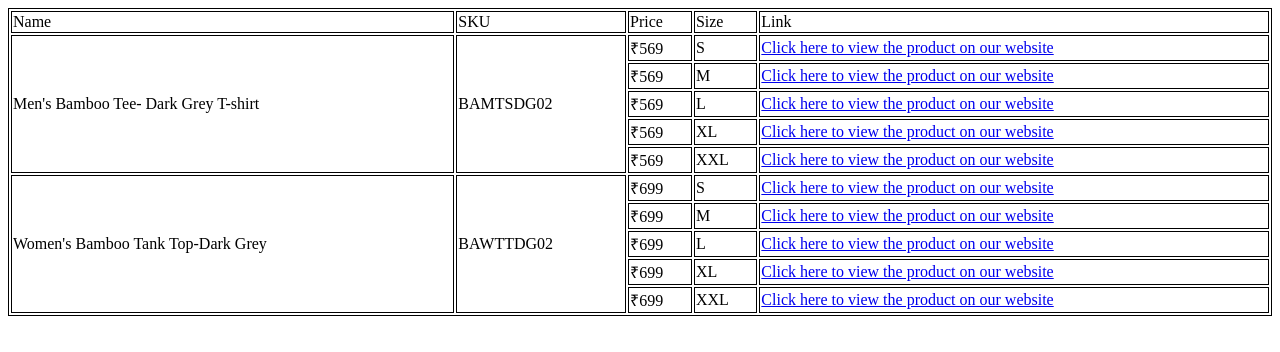
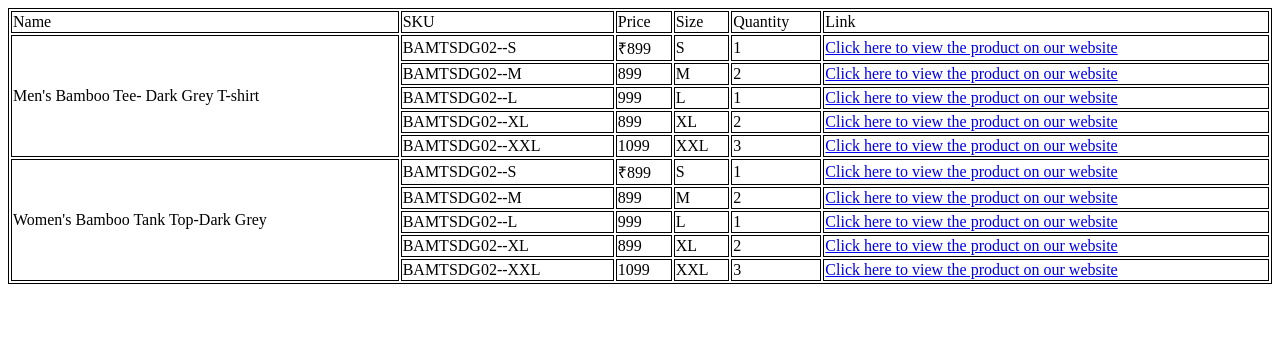
Before and after one commit to Brauxel/woodwose-connector-frontend, a React (Create React App) app: page /woocommerce-inventory in a window 1280 px wide. Shown: the top 352 px of the page. Built offline with nearby package versions, Linux system fonts and the light colour scheme.

Commit message:
[Aakash Bhatia]-[Setup WooCommerce Inventory page]-[dynamic rendering of table]

```diff
--- a/src/components/pages/WooCommerceInventory/index.tsx
+++ b/src/components/pages/WooCommerceInventory/index.tsx
@@ -3,28 +3,141 @@ import { TableHead } from '../../shared/atoms/TableHead'
 import { Table } from '../../shared/elements/Table'
 import { TableRow } from '../../shared/molecules/TableRow'
 
+const products = [
+  {
+    name: "Men's Bamboo Tee- Dark Grey T-shirt",
+    id: 5015,
+    variations: [
+      {
+        id: 5020,
+        sku: 'BAMTSDG02--S',
+        price: '899',
+        size: 'S',
+        stock_quantity: 1,
+        permalink:
+          'https://woodwose.in/product/mens-bamboo-dark-grey-t-shirt/?attribute_pa_size=s',
+      },
+      {
+        id: 5019,
+        sku: 'BAMTSDG02--M',
+        price: '899',
+        size: 'M',
+        stock_quantity: 2,
+        permalink:
+          'https://woodwose.in/product/mens-bamboo-dark-grey-t-shirt/?attribute_pa_size=m',
+      },
+      {
+        id: 5018,
+        sku: 'BAMTSDG02--L',
+        price: '999',
+        size: 'L',
+        stock_quantity: 1,
+        permalink:
+          'https://woodwose.in/product/mens-bamboo-dark-grey-t-shirt/?attribute_pa_size=l',
+      },
+      {
+        id: 5017,
+        sku: 'BAMTSDG02--XL',
+        price: '899',
+        size: 'XL',
+        stock_quantity: 2,
+        permalink:
+          'https://woodwose.in/product/mens-bamboo-dark-grey-t-shirt/?attribute_pa_size=xl',
+      },
+      {
+        id: 5016,
+        sku: 'BAMTSDG02--XXL',
+        price: '1099',
+        size: 'XXL',
+        stock_quantity: 3,
+        permalink:
+          'https://woodwose.in/product/mens-bamboo-dark-grey-t-shirt/?attribute_pa_size=xxl',
+      },
+    ],
+  },
+  {
+    name: "Women's Bamboo Tank Top-Dark Grey",
+    id: 5030,
+    variations: [
+      {
+        id: 5031,
+        sku: 'BAMTSDG02--S',
+        price: '899',
+        size: 'S',
+        stock_quantity: 1,
+        permalink:
+          'https://woodwose.in/product/mens-bamboo-dark-grey-t-shirt/?attribute_pa_size=s',
+      },
+      {
+        id: 5032,
+        sku: 'BAMTSDG02--M',
+        price: '899',
+        size: 'M',
+        stock_quantity: 2,
+        permalink:
+          'https://woodwose.in/product/mens-bamboo-dark-grey-t-shirt/?attribute_pa_size=m',
+      },
+      {
+        id: 5033,
+        sku: 'BAMTSDG02--L',
+        price: '999',
+        size: 'L',
+        stock_quantity: 1,
+        permalink:
+          'https://woodwose.in/product/mens-bamboo-dark-grey-t-shirt/?attribute_pa_size=l',
+      },
+      {
+        id: 5034,
+        sku: 'BAMTSDG02--XL',
+        price: '899',
+        size: 'XL',
+        stock_quantity: 2,
+        permalink:
+          'https://woodwose.in/product/mens-bamboo-dark-grey-t-shirt/?attribute_pa_size=xl',
+      },
+      {
+        id: 5035,
+        sku: 'BAMTSDG02--XXL',
+        price: '1099',
+        size: 'XXL',
+        stock_quantity: 3,
+        permalink:
+          'https://woodwose.in/product/mens-bamboo-dark-grey-t-shirt/?attribute_pa_size=xxl',
+      },
+    ],
+  },
+]
+
 export const WooCommerceInventory = () => {
   return (
     <>
       <Table>
+        <thead>
           <TableRow>
             <TableHead>Name</TableHead>
             <TableHead>SKU</TableHead>
             <TableHead>Price</TableHead>
             <TableHead>Size</TableHead>
+            <TableHead>Quantity</TableHead>
             <TableHead>Link</TableHead>
           </TableRow>
-
-        <TableRow>
-          <TableColumn rowSpan={5}>
-            Men&apos;s Bamboo Tee- Dark Grey T-shirt
+        </thead>
+        {products.map((product) => {
+          return (
+            <tbody key={product.id}>
+              <TableRow key={product.variations[0].id}>
+                <TableColumn rowSpan={product.variations.length}>
+                  {product.name}
                 </TableColumn>
-          <TableColumn rowSpan={5}>BAMTSDG02</TableColumn>
-          <TableColumn>₹569</TableColumn>
-          <TableColumn>S</TableColumn>
+                <TableColumn>{product.variations[0].sku}</TableColumn>
+                <TableColumn>₹{product.variations[0].price}</TableColumn>
+                <TableColumn>{product.variations[0].size}</TableColumn>
+                <TableColumn>
+                  {product.variations[0].stock_quantity}
+                </TableColumn>
                 <TableColumn>
                   <a
-              href="https://woodwose.in/product/mens-100-organic-cotton-black-t-shirt/"
+                    href={product.variations[0].permalink}
                     target="_blank"
                     rel="noreferrer"
                   >
@@ -33,12 +146,17 @@ export const WooCommerceInventory = () => {
                 </TableColumn>
               </TableRow>
 
-        <TableRow>
-          <TableColumn>₹569</TableColumn>
-          <TableColumn>M</TableColumn>
+              {product.variations.map((variation, index) => {
+                if (index === 0) return ''
+                return (
+                  <TableRow key={variation.id}>
+                    <TableColumn>{variation.sku}</TableColumn>
+                    <TableColumn>{variation.price}</TableColumn>
+                    <TableColumn>{variation.size}</TableColumn>
+                    <TableColumn>{variation.stock_quantity}</TableColumn>
                     <TableColumn>
                       <a
-              href="https://woodwose.in/product/mens-100-organic-cotton-black-t-shirt/"
+                        href={variation.permalink}
                         target="_blank"
                         rel="noreferrer"
                       >
@@ -46,122 +164,11 @@ export const WooCommerceInventory = () => {
                       </a>
                     </TableColumn>
                   </TableRow>
-
-        <TableRow>
-          <TableColumn>₹569</TableColumn>
-          <TableColumn>L</TableColumn>
-          <TableColumn>
-            <a
-              href="https://woodwose.in/product/mens-100-organic-cotton-black-t-shirt/"
-              target="_blank"
-              rel="noreferrer"
-            >
-              Click here to view the product on our website
-            </a>
-          </TableColumn>
-        </TableRow>
-
-        <TableRow>
-          <TableColumn>₹569</TableColumn>
-          <TableColumn>XL</TableColumn>
-          <TableColumn>
-            <a
-              href="https://woodwose.in/product/mens-100-organic-cotton-black-t-shirt/"
-              target="_blank"
-              rel="noreferrer"
-            >
-              Click here to view the product on our website
-            </a>
-          </TableColumn>
-        </TableRow>
-
-        <TableRow>
-          <TableColumn>₹569</TableColumn>
-          <TableColumn>XXL</TableColumn>
-          <TableColumn>
-            <a
-              href="https://woodwose.in/product/mens-100-organic-cotton-black-t-shirt/"
-              target="_blank"
-              rel="noreferrer"
-            >
-              Click here to view the product on our website
-            </a>
-          </TableColumn>
-        </TableRow>
-
-        <TableRow>
-          <TableColumn rowSpan={5}>
-            Women&apos;s Bamboo Tank Top-Dark Grey
-          </TableColumn>
-          <TableColumn rowSpan={5}>BAWTTDG02</TableColumn>
-          <TableColumn>₹699</TableColumn>
-          <TableColumn>S</TableColumn>
-          <TableColumn>
-            <a
-              href="https://woodwose.in/product/womens-dark-grey-tank-top/"
-              target="_blank"
-              rel="noreferrer"
-            >
-              Click here to view the product on our website
-            </a>
-          </TableColumn>
-        </TableRow>
-
-        <TableRow>
-          <TableColumn>₹699</TableColumn>
-          <TableColumn>M</TableColumn>
-          <TableColumn>
-            <a
-              href="https://woodwose.in/product/womens-dark-grey-tank-top/"
-              target="_blank"
-              rel="noreferrer"
-            >
-              Click here to view the product on our website
-            </a>
-          </TableColumn>
-        </TableRow>
-
-        <TableRow>
-          <TableColumn>₹699</TableColumn>
-          <TableColumn>L</TableColumn>
-          <TableColumn>
-            <a
-              href="https://woodwose.in/product/womens-dark-grey-tank-top/"
-              target="_blank"
-              rel="noreferrer"
-            >
-              Click here to view the product on our website
-            </a>
-          </TableColumn>
-        </TableRow>
-
-        <TableRow>
-          <TableColumn>₹699</TableColumn>
-          <TableColumn>XL</TableColumn>
-          <TableColumn>
-            <a
-              href="https://woodwose.in/product/womens-dark-grey-tank-top/"
-              target="_blank"
-              rel="noreferrer"
-            >
-              Click here to view the product on our website
-            </a>
-          </TableColumn>
-        </TableRow>
-
-        <TableRow>
-          <TableColumn>₹699</TableColumn>
-          <TableColumn>XXL</TableColumn>
-          <TableColumn>
-            <a
-              href="https://woodwose.in/product/womens-dark-grey-tank-top/"
-              target="_blank"
-              rel="noreferrer"
-            >
-              Click here to view the product on our website
-            </a>
-          </TableColumn>
-        </TableRow>
+                )
+              })}
+            </tbody>
+          )
+        })}
       </Table>
     </>
   )
```
Lines whose indentation alone changed are shown as unchanged.
